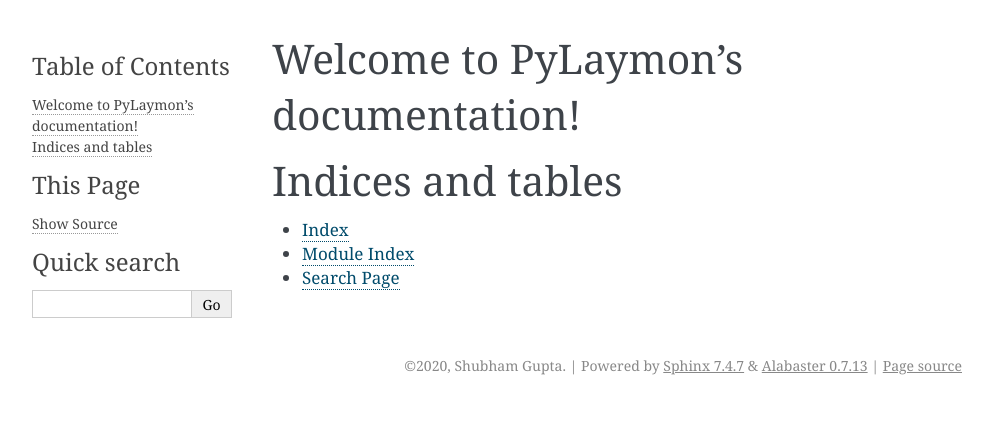
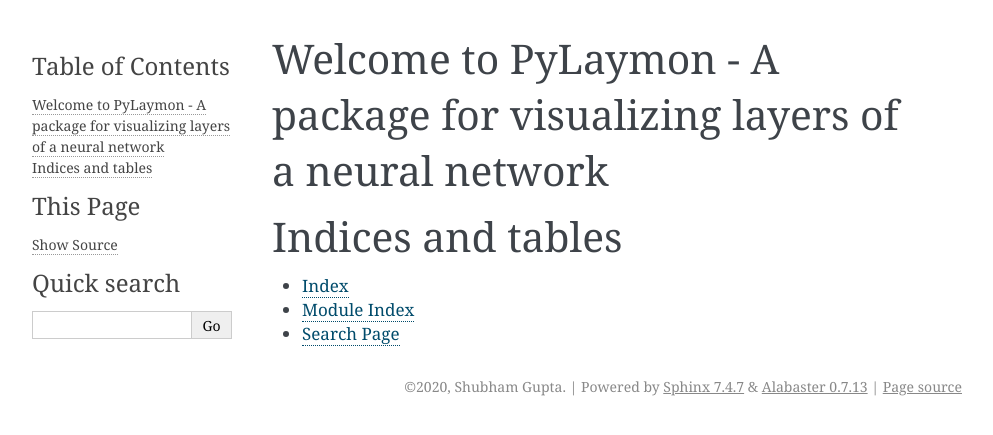
Before and after one commit to shubham3121/laymon, a Sphinx documentation site: the page built from docs/source/index.rst, in a window 1280 px wide. Shown: the top 435 px of the page, without its empty margins (148-1141 px from the left). Built offline with Sphinx 7.4.7, drawn with Linux system fonts in a browser that asks for light colours; part of the change alters nothing that is shown.

```diff
--- a/docs/source/conf.py
+++ b/docs/source/conf.py
@@ -15,19 +15,17 @@
 # import os
 # import sys
 # sys.path.insert(0, os.path.abspath('.'))
-import laymon
-
 
 # -- Project information -----------------------------------------------------
 
-project = "PyLaymon"
+project = "PyLayMon"
 copyright = "2020, Shubham Gupta"
 author = "Shubham Gupta"
 
 # The short X.Y version
-version = laymon.__version__
+version = "[0.1.0]"
 # The full version, including alpha/beta/rc tags
-release = laymon.__version__
+release = "[0.1.0]"
 
 
 # -- General configuration ---------------------------------------------------
--- a/docs/source/index.rst
+++ b/docs/source/index.rst
@@ -3,7 +3,7 @@
    You can adapt this file completely to your liking, but it should at least
    contain the root `toctree` directive.
 
-Welcome to PyLaymon's documentation!
+Welcome to PyLaymon - A package for visualizing layers of a neural network
 ==================================
 
 .. toctree::
```
